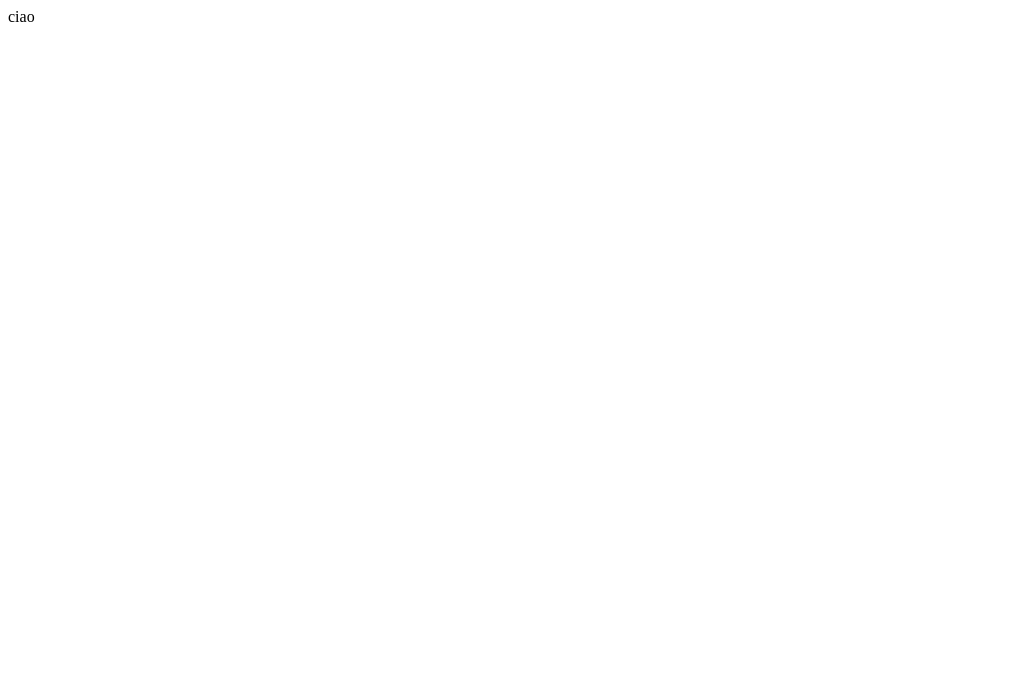
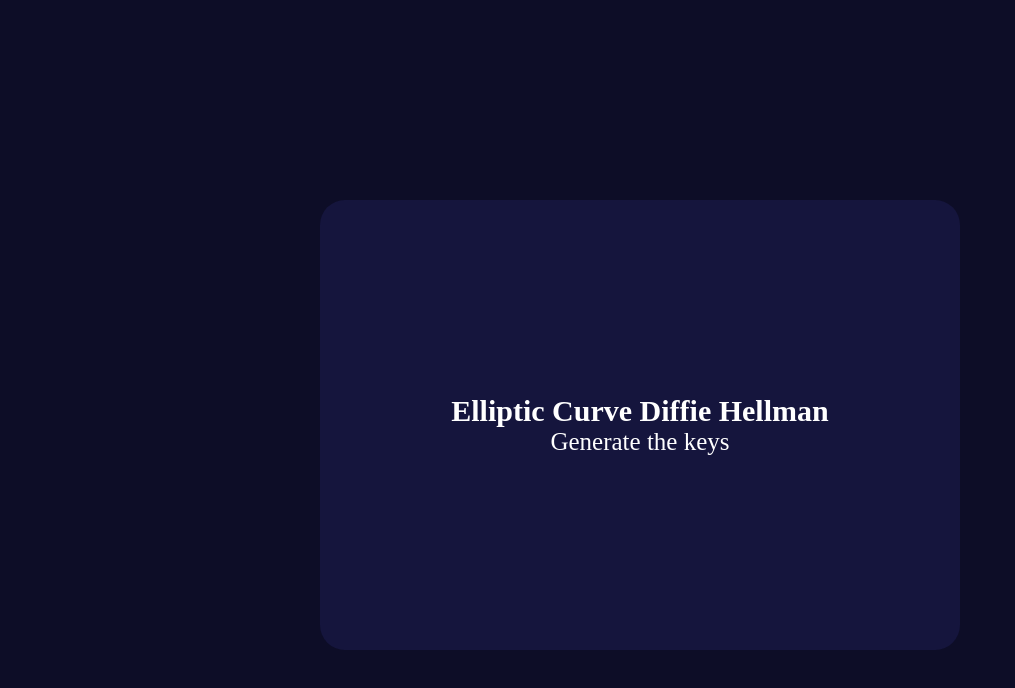
Before and after one commit to MaarcooC/ECDH, a website: page index.html in a window 1280 px wide. Shown: the whole page, without its empty margins (0-1015 px from the left). Drawn offline with Linux system fonts and the light colour scheme.

Commit message:
index page, base structure. title and subtitle

```diff
--- a/index.html
+++ b/index.html
@@ -3,8 +3,18 @@
     <head>
         <title>Diffie Hellman - Generate keys</title>
         <meta charset="UTF-8">
+        <link rel="stylesheet" href="styles/base.css">
+        <link rel="stylesheet" href="styles/index.css">
     </head>
     <body>
-        <div>ciao</div>
+        <div class="main">
+            <div class="cont">
+                <div class="title">Elliptic Curve Diffie Hellman</div>
+                <div class="subtitle">Generate the keys</div>
+                <div class="cont-gen">
+
+                </div>
+            </div>
+        </div>
     </body>
 </html>
--- /dev/null
+++ b/styles/base.css
@@ -0,0 +1,8 @@
+body {
+    background-color: rgb(13, 13, 39);
+    margin: 0;
+    height: 100vh;
+    display: flex;
+    flex-direction: column;
+    color: white;
+}
--- /dev/null
+++ b/styles/index.css
@@ -0,0 +1,28 @@
+.main {
+    flex: 1;
+    display: flex;
+    justify-content: center;
+    align-items: center;
+    padding-top: 50px;
+    width: 100%;
+}
+
+.cont {
+    background-color: rgb(21, 21, 61);
+    width: 50%;
+    display: flex;
+    flex-direction: column;
+    align-items: center;
+    justify-content: center;
+    border-radius: 25px;
+    height: 60%;
+}
+
+.cont .title {
+    font-size: 30px;
+    font-weight: bolder;
+}
+
+.cont .subtitle {
+    font-size: 25px;
+}
```
